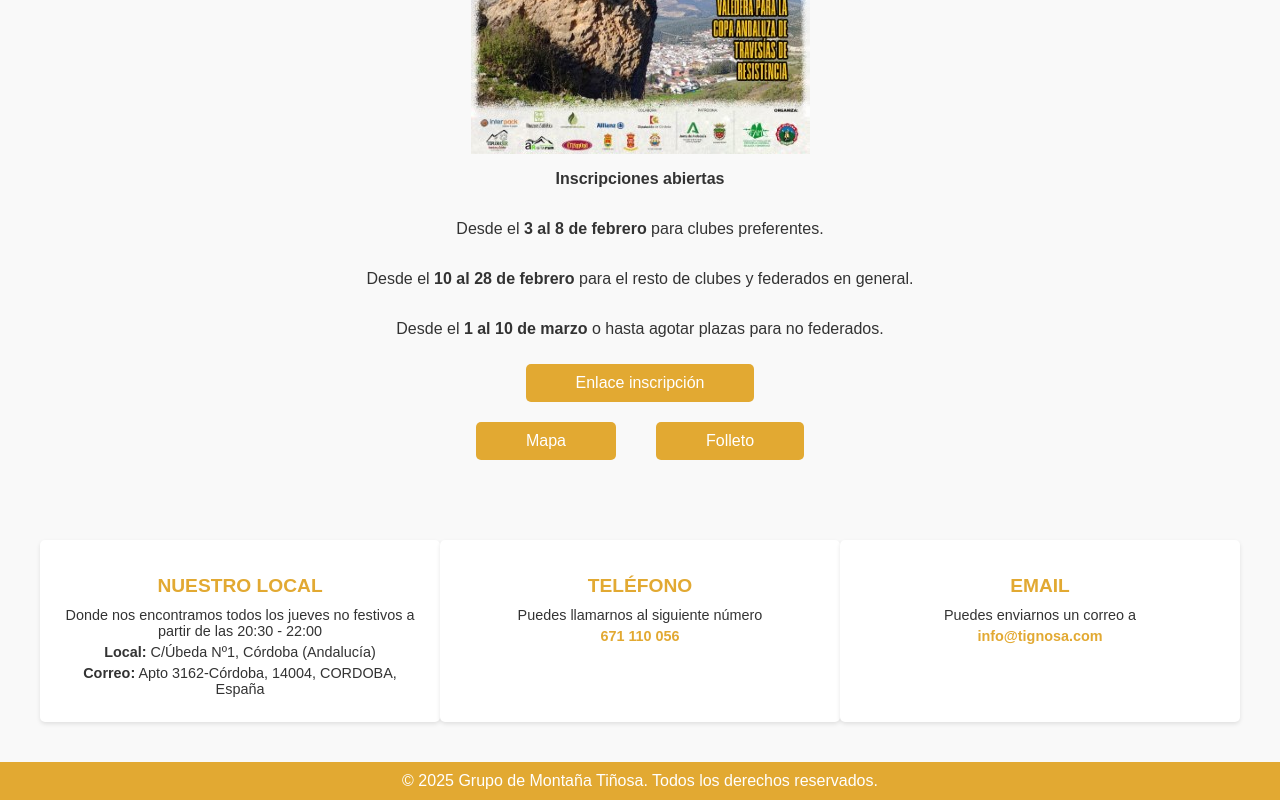
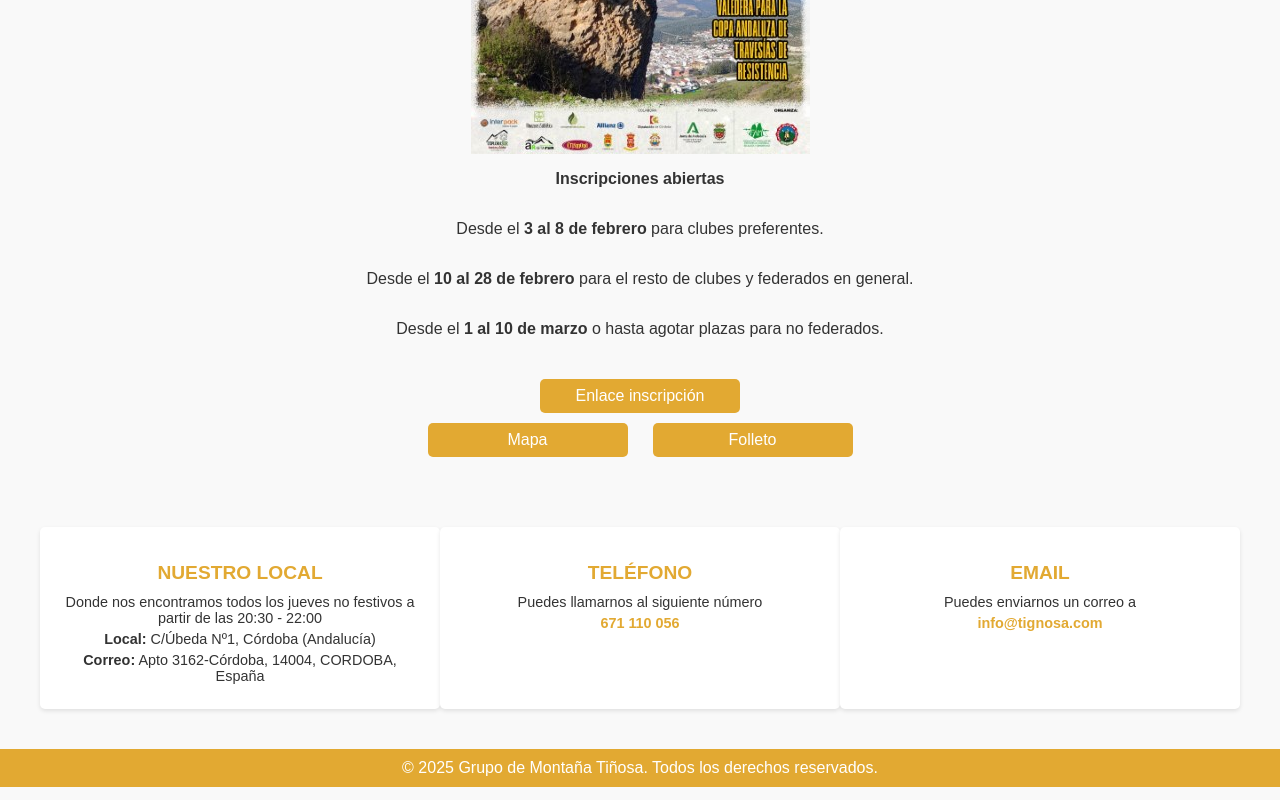
Before and after one commit to laurajimore/tignosacom, a plain HTML site: page index.html in a window 1280 px wide. Shown: the part 948-1748 px from the top of the page. Drawn offline with Linux system fonts and the light colour scheme.

Commit message:
Update index.html

```diff
--- a/index.html
+++ b/index.html
@@ -65,9 +65,10 @@
                 padding: 30px;
             }
 
-        /* Botones */
-        .boton {
-            display: inline-block;
+            .evento-section a {
+                flex: 1;
+                min-width: 150px;
+                max-width: 250px;
                 padding: 10px 50px;
                 background: #e2a932;
                 color: white;
@@ -75,21 +76,34 @@
                 border-radius: 5px;
                 font-size: 1em;
                 text-align: center;
-            margin: 10px;
             }
-        .boton.largo {
-            display: block;
-            width: 80%;
-            max-width: 400px;
-            margin: 10px auto;
-            text-align: center;
+
+            /* Botones */
+            .botones-inscripcion {
+                display: flex;
+                flex-direction: column;
+                align-items: center;
+                gap: 15px;
+                width: 100%;
+                margin-top: 25px;
             }
-        .botones-inscripcion, .botones-secundarios {
+            .botones-secundarios {
                 display: flex;
                 justify-content: center;
-            gap: 20px;
-            flex-wrap: wrap;
+                gap: 25px;
+                flex-wrap: nowrap;
+                width: 100%;
+                margin-top: 10px;
             }
+            .botones-inscripcion a, .botones-secundarios a {
+                display: block;
+                width: auto;
+                min-width: 200px;
+                max-width: 250px;
+                text-align: center;
+                padding: 8px 0;
+            }
+
 
             /* Sección de Información */
             .info-section {
@@ -151,27 +165,41 @@
                 .evento-section img {
                     width: 90%;
                 }
-            .evento-texto {
-                margin: 15px 20px;
+                .botones-inscripcion, .botones-secundarios {
+                    display: flex;
+                    flex-direction: column;
+                    align-items: center;
+                    gap: 10px;
+                    width: 100%;
                 }
-            .boton {
-                width: 90%;
-                padding: 12px 30px;
-                font-size: 0.9em;
+                .botones-inscripcion a, .botones-secundarios a {
+                    width: 100%;
+                    max-width: 300px;
+                    text-align: center;
+                    padding: 12px 0;
                 }
             }
+
+            @media (min-width: 769px) {
+                .botones-secundarios {
+                    flex-direction: row;
+                }
+                .botones-secundarios a {
+                    flex: none;
+                    max-width: 220px;
+                }
+            }
+
         </style>
     </head>
     <body>
         <header></header>
-
         <section class="hero">
             <img src="logo_tignosa.png" alt="Logo Grupo Tiñosa">
             <h1>GRUPO DE MONTAÑA TIÑOSA</h1>
             <p>La Tiñosa, pico más alto de la provincia de Córdoba, da nombre al Grupo de Montaña «Tiñosa». Fundada en 1976, es el club cordobés con más años de historia. Adscrito a la Federación Andaluza de Montañismo, tiene como objetivo la práctica de diferentes modalidades deportivas relacionadas con la montaña y con el entorno natural.</p>
             <a href="https://www.facebook.com/GrupoTignosa" target="_blank">Visítanos en Facebook</a>
         </section>
-
         <section class="evento-section">
             <img src="2025_EVENTOS.jpg" alt="Cartel del evento">
             <p><strong>Inscripciones abiertas</strong></p>
@@ -180,11 +208,11 @@
             <p>Desde el <strong>1 al 10 de marzo</strong> o hasta agotar plazas para no federados.</p>
 
             <div class="botones-inscripcion">
-            <a href="https://www.sprintchip.es/competiciones" class="boton largo" target="_blank">Enlace inscripción</a>
+                <a href="https://www.rockthesport.com/es/evento/sprintchip-xxvi-travesia-de-resistencia-subbetica-cordobesa" target="_blank">Enlace inscripción</a>
             </div>
             <div class="botones-secundarios">
-            <a href="https://drive.google.com/file/d/1aBGg9uioBWIxTAsRBDuDOUy5WYm9jRii/view" class="boton" target="_blank">Mapa</a>
-            <a href="https://drive.google.com/file/d/1vUNjPXMnySONFYmzFhpJYUGoS2lt_DpO/view" class="boton" target="_blank">Folleto</a>
+                <a href="https://drive.google.com/file/d/160gR2RCFuvOMxlGIdon49QNrJIQYZ7Cf/view" target="_blank">Mapa</a>
+                <a href="https://drive.google.com/file/d/1vUNjPXMnySONFYmzFhpJYUGoS2lt_DpO/view" target="_blank">Folleto</a>
             </div>
         </section>
 
```
Lines whose indentation alone changed are shown as unchanged.
